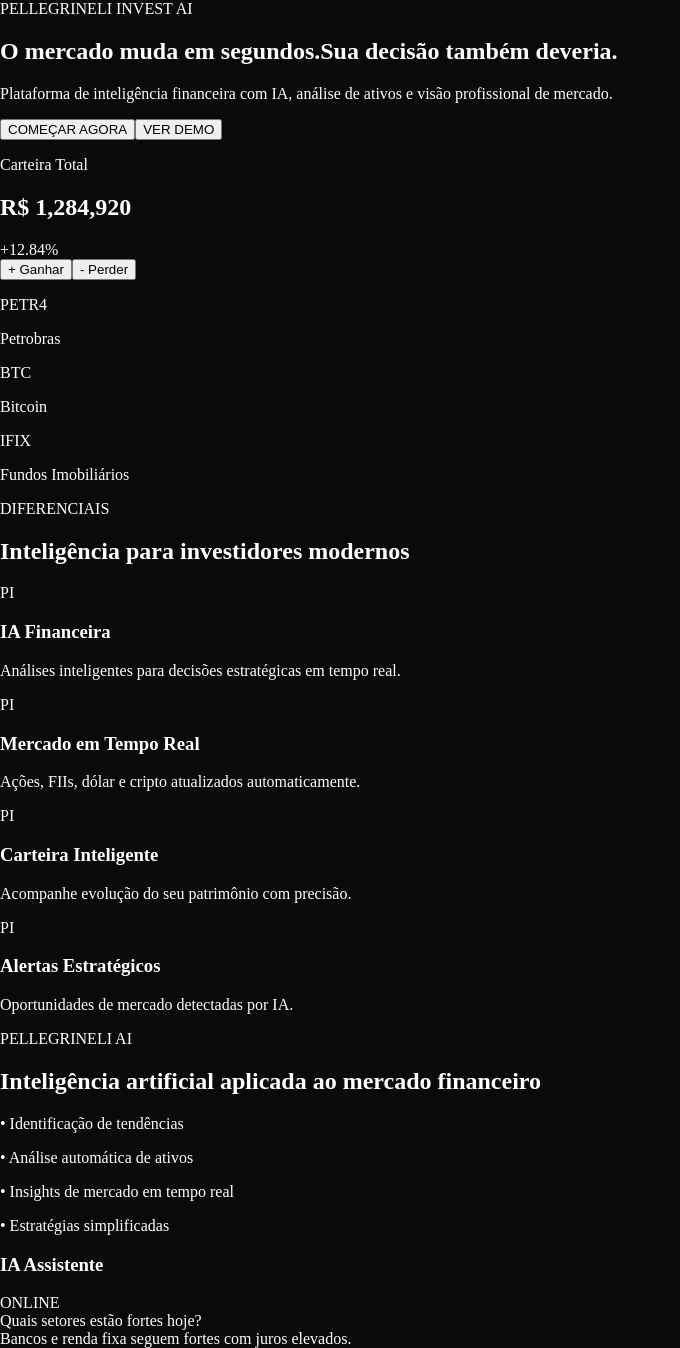
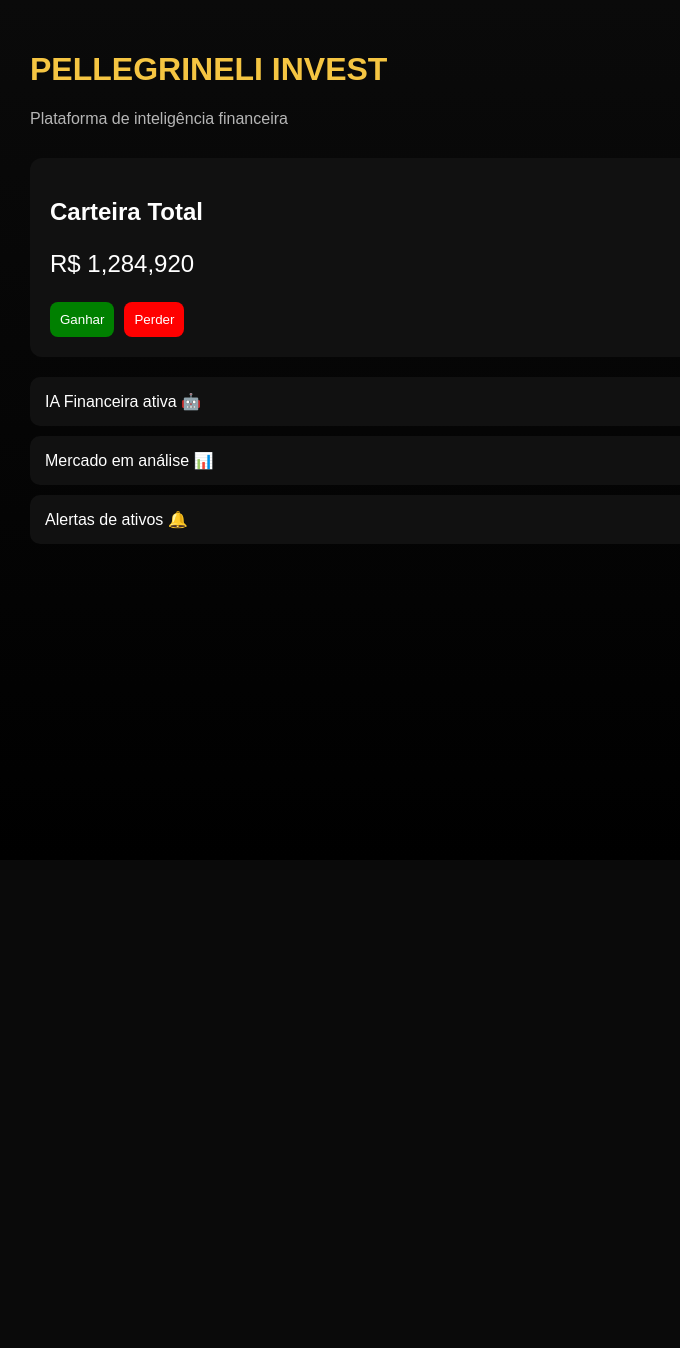
Before and after one commit to antoniolamosa40-lab/pellegrineli-ai-invest, a Next.js app: page / in a window 1280 px wide. Shown: the whole page, without its empty margins (0-680 px from the left). After the commit the page ends 860 px from the top, so only its background shows below. Built offline with nearby package versions, Linux system fonts and the light colour scheme.

Commit message:
fix simple working version

```diff
--- a/app/page.tsx
+++ b/app/page.tsx
@@ -13,184 +13,79 @@ export default function Home() {
     setValor(valor - Math.floor(Math.random() * 3000))
   }
 
-  const features = [
-    {
-      title: "IA Financeira",
-      desc: "Análises inteligentes para decisões estratégicas em tempo real.",
-    },
-    {
-      title: "Mercado em Tempo Real",
-      desc: "Ações, FIIs, dólar e cripto atualizados automaticamente.",
-    },
-    {
-      title: "Carteira Inteligente",
-      desc: "Acompanhe evolução do seu patrimônio com precisão.",
-    },
-    {
-      title: "Alertas Estratégicos",
-      desc: "Oportunidades de mercado detectadas por IA.",
-    },
-  ]
+  return (
+    <main style={{
+      background: "linear-gradient(to bottom, #0a0a0a, #000)",
+      minHeight: "100vh",
+      padding: "30px",
+      color: "white",
+      fontFamily: "Arial"
+    }}>
 
-  return (
-    <div className="min-h-screen text-white bg-black overflow-hidden">
-
-      {/* HERO */}
-      <section className="relative border-b border-zinc-800">
-        <div className="absolute inset-0 bg-gradient-to-br from-yellow-500/20 via-transparent to-green-500/20" />
-
-        <div className="relative max-w-7xl mx-auto px-6 py-24 lg:py-32 grid lg:grid-cols-2 gap-14 items-center">
-
-          <div>
-            <div className="inline-flex px-4 py-2 rounded-full border border-yellow-500/30 bg-yellow-500/10 text-yellow-400 text-sm mb-6">
-              PELLEGRINELI INVEST AI
-            </div>
-
-            <h1 className="text-5xl lg:text-7xl font-black leading-tight">
-              O mercado muda em segundos.
-              <span className="block text-yellow-400 mt-2">
-                Sua decisão também deveria.
-              </span>
+      <h1 style={{
+        fontSize: "32px",
+        fontWeight: "bold",
+        color: "#f5c542"
+      }}>
+        PELLEGRINELI INVEST
       </h1>
 
-            <p className="text-zinc-400 mt-6 text-lg max-w-xl">
-              Plataforma de inteligência financeira com IA, análise de ativos e visão profissional de mercado.
+      <p style={{ opacity: 0.7, marginBottom: "30px" }}>
+        Plataforma de inteligência financeira
       </p>
 
-            <div className="flex gap-4 mt-8">
-              <button className="bg-yellow-400 text-black px-6 py-3 rounded-xl font-bold">
-                COMEÇAR AGORA
-              </button>
-              <button className="border border-zinc-700 px-6 py-3 rounded-xl">
-                VER DEMO
-              </button>
-            </div>
-          </div>
+      <div style={{
+        background: "#111",
+        padding: "20px",
+        borderRadius: "12px",
+        marginBottom: "20px"
+      }}>
+        <h2>Carteira Total</h2>
+        <p style={{ fontSize: "24px" }}>
+          R$ {valor.toLocaleString()}
+        </p>
 
-          {/* DASHBOARD */}
-          <div className="bg-zinc-950 border border-zinc-800 rounded-3xl p-6">
-
-            <div className="flex justify-between mb-6">
-              <div>
-                <p className="text-zinc-500 text-sm">Carteira Total</p>
-                <h2 className="text-3xl font-bold">
-                  R$ {valor.toLocaleString()}
-                </h2>
-              </div>
-
-              <div className="text-green-400 bg-green-500/10 px-3 py-1 rounded-lg text-sm">
-                +12.84%
-              </div>
-            </div>
-
-            <div className="flex gap-3 mb-6">
-              <button
-                onClick={ganhar}
-                className="bg-green-500 text-black px-4 py-2 rounded-xl font-bold"
-              >
-                + Ganhar
+        <button onClick={ganhar} style={{
+          marginRight: "10px",
+          padding: "10px",
+          background: "green",
+          color: "white",
+          border: "none",
+          borderRadius: "8px"
+        }}>
+          Ganhar
         </button>
 
-              <button
-                onClick={perder}
-                className="bg-red-500 text-white px-4 py-2 rounded-xl font-bold"
-              >
-                - Perder
+        <button onClick={perder} style={{
+          padding: "10px",
+          background: "red",
+          color: "white",
+          border: "none",
+          borderRadius: "8px"
+        }}>
+          Perder
         </button>
       </div>
 
-            <div className="space-y-3">
+      <div style={{
+        display: "grid",
+        gap: "10px"
+      }}>
 
-              <div className="bg-zinc-900 p-4 rounded-2xl">
-                <p className="font-bold">PETR4</p>
-                <p className="text-zinc-400 text-sm">Petrobras</p>
+        <div style={{ background: "#111", padding: "15px", borderRadius: "10px" }}>
+          IA Financeira ativa 🤖
         </div>
 
-              <div className="bg-zinc-900 p-4 rounded-2xl">
-                <p className="font-bold">BTC</p>
-                <p className="text-zinc-400 text-sm">Bitcoin</p>
+        <div style={{ background: "#111", padding: "15px", borderRadius: "10px" }}>
+          Mercado em análise 📊
         </div>
 
-              <div className="bg-zinc-900 p-4 rounded-2xl">
-                <p className="font-bold">IFIX</p>
-                <p className="text-zinc-400 text-sm">Fundos Imobiliários</p>
+        <div style={{ background: "#111", padding: "15px", borderRadius: "10px" }}>
+          Alertas de ativos 🔔
         </div>
 
       </div>
 
-          </div>
-        </div>
-      </section>
-
-      {/* FEATURES */}
-      <section className="max-w-7xl mx-auto px-6 py-24">
-
-        <div className="text-center mb-14">
-          <p className="text-yellow-400 font-bold">DIFERENCIAIS</p>
-          <h2 className="text-4xl font-black mt-2">
-            Inteligência para investidores modernos
-          </h2>
-        </div>
-
-        <div className="grid md:grid-cols-2 lg:grid-cols-4 gap-6">
-
-          {features.map((f) => (
-            <div key={f.title} className="bg-zinc-950 border border-zinc-800 p-6 rounded-3xl">
-              <div className="text-yellow-400 font-bold mb-3">PI</div>
-              <h3 className="font-bold text-xl mb-2">{f.title}</h3>
-              <p className="text-zinc-400 text-sm">{f.desc}</p>
-            </div>
-          ))}
-
-        </div>
-
-      </section>
-
-      {/* IA SECTION */}
-      <section className="border-t border-zinc-800 bg-zinc-950/40">
-
-        <div className="max-w-7xl mx-auto px-6 py-24 grid lg:grid-cols-2 gap-14">
-
-          <div>
-            <p className="text-yellow-400 font-bold mb-4">PELLEGRINELI AI</p>
-
-            <h2 className="text-4xl font-black mb-6">
-              Inteligência artificial aplicada ao mercado financeiro
-            </h2>
-
-            <div className="text-zinc-400 space-y-3">
-              <p>• Identificação de tendências</p>
-              <p>• Análise automática de ativos</p>
-              <p>• Insights de mercado em tempo real</p>
-              <p>• Estratégias simplificadas</p>
-            </div>
-          </div>
-
-          <div className="bg-black border border-zinc-800 rounded-3xl p-6">
-
-            <div className="flex justify-between mb-6">
-              <h3 className="font-bold">IA Assistente</h3>
-              <span className="text-green-400">ONLINE</span>
-            </div>
-
-            <div className="space-y-4 text-sm">
-
-              <div className="bg-zinc-900 p-3 rounded-xl">
-                Quais setores estão fortes hoje?
-              </div>
-
-              <div className="bg-yellow-500/10 border border-yellow-500/20 p-3 rounded-xl text-zinc-300">
-                Bancos e renda fixa seguem fortes com juros elevados.
-              </div>
-
-            </div>
-
-          </div>
-
-        </div>
-
-      </section>
-
-    </div>
+    </main>
   )
 }
--- a/package.json
+++ b/package.json
@@ -22,9 +22,11 @@
     "@types/node": "^20",
     "@types/react": "^19",
     "@types/react-dom": "^19",
+    "autoprefixer": "^10.5.0",
     "eslint": "^9",
     "eslint-config-next": "16.2.6",
-    "tailwindcss": "^4",
+    "postcss": "^8.5.15",
+    "tailwindcss": "^4.3.0",
     "typescript": "^5"
   }
 }
```
Also changed, not shown: 1 other file (tests, documents, lock files or other folders). Lines whose indentation alone changed are shown as unchanged.
